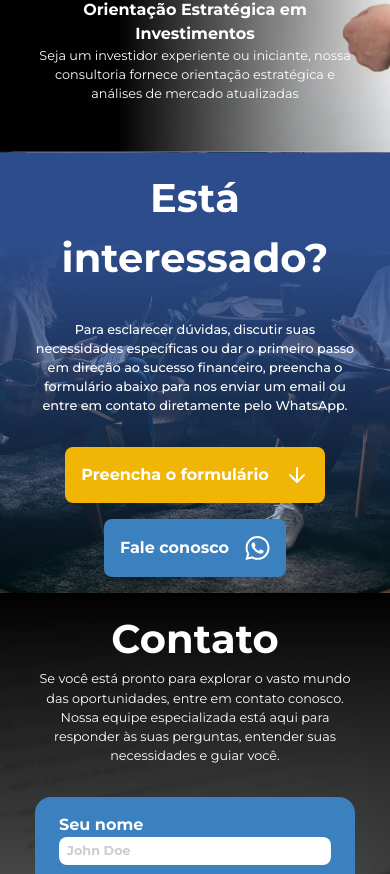
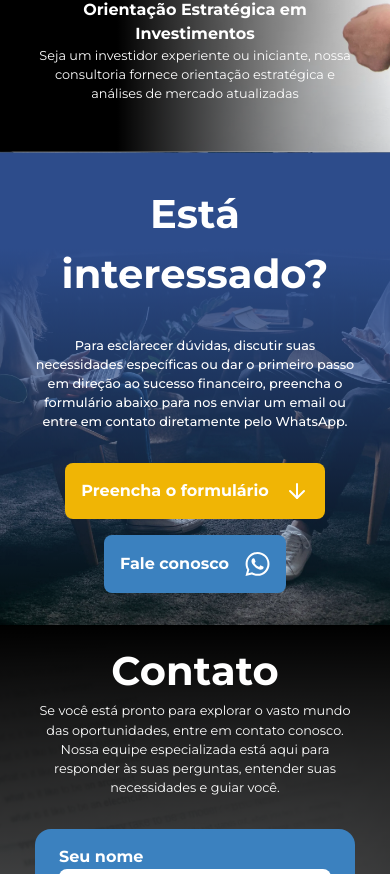
Before and after one commit to BPernes/precminas, a React (Vite) app: page / in a window 390 px wide. Shown: the part 1870-2744 px from the top of the page. Built offline with nearby package versions, Linux system fonts and the light colour scheme.

Commit message:
fix: padding consistency

```diff
--- a/src/components/Interrested/Interrested.css
+++ b/src/components/Interrested/Interrested.css
@@ -1,5 +1,6 @@
 .interrested {
   --gap: 2rem;
+  --section-padding: 5rem 10rem;
   flex-direction: column;
   justify-content: center;
   align-items: center;
@@ -39,8 +40,15 @@
   text-decoration: none;
 }
 
+@media (max-width: 72em) {
+  .interrested {
+    --section-padding: 5rem 2rem;
+  }
+}
+
 @media (max-width: 46.875em) {
   .interrested {
+    --section-padding: 2rem;
     --gap: 2rem;
   }
 
--- a/src/components/ui/IconList/IconList.css
+++ b/src/components/ui/IconList/IconList.css
@@ -32,6 +32,7 @@
 }
 
 .row > .item-icon-container {
+  text-align: left;
   --gap: 0.5rem;
 }
 
--- a/src/index.css
+++ b/src/index.css
@@ -19,7 +19,7 @@
   --fs-body: 1rem;
   --fs-caption: 0.5rem;
 
-  --section-padding: 2rem 10rem 2rem 10rem;
+  --section-padding: 2rem 10rem;
 
   --clr-disabled: hsl(0, 0%, 85%, 100%);
 }
@@ -30,7 +30,7 @@
     --fs-title: 1rem;
     --fs-body: 0.8rem;
 
-    --section-padding: 1rem 2rem 1rem 2rem;
+    --section-padding: 1rem 2rem;
   }
 }
 
```
